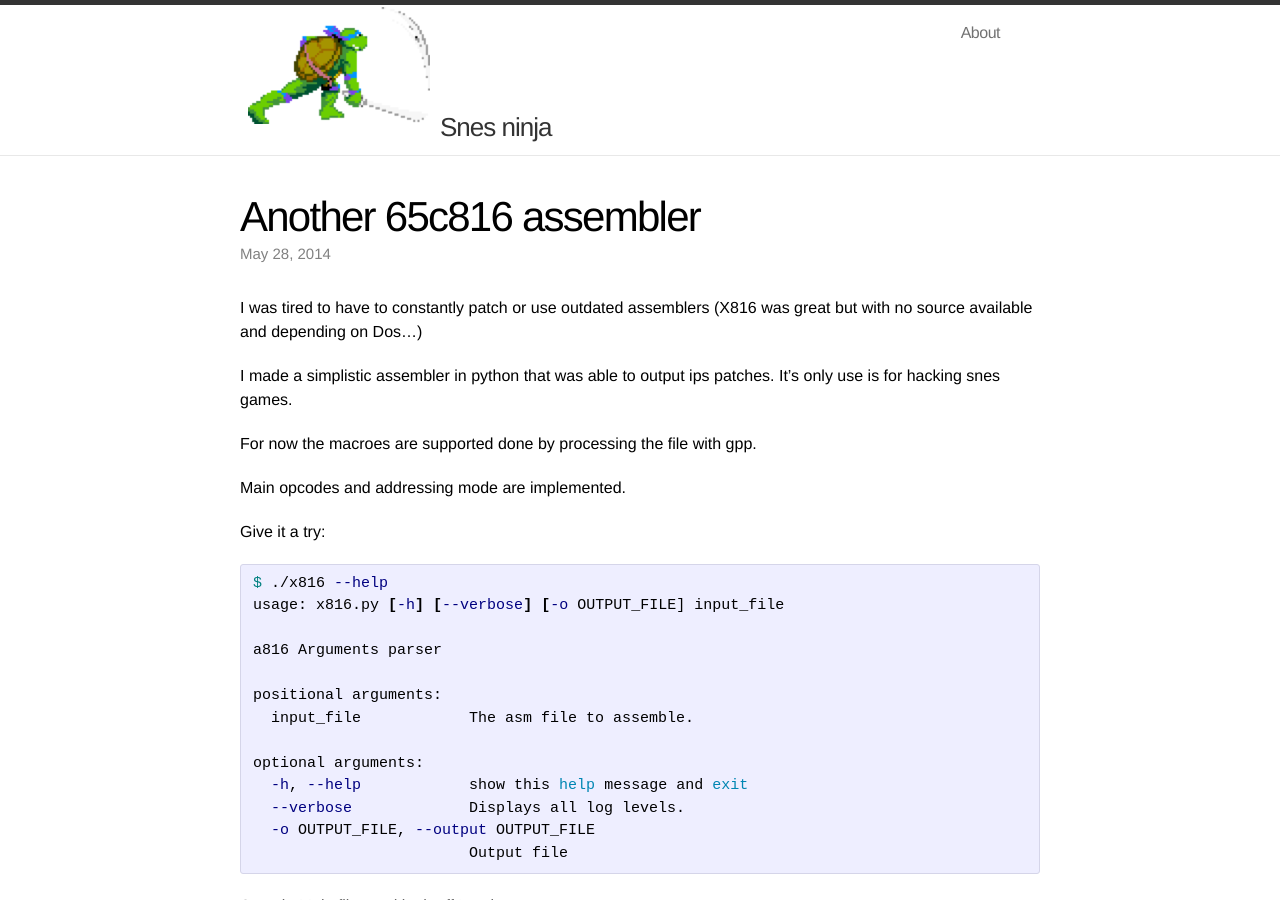
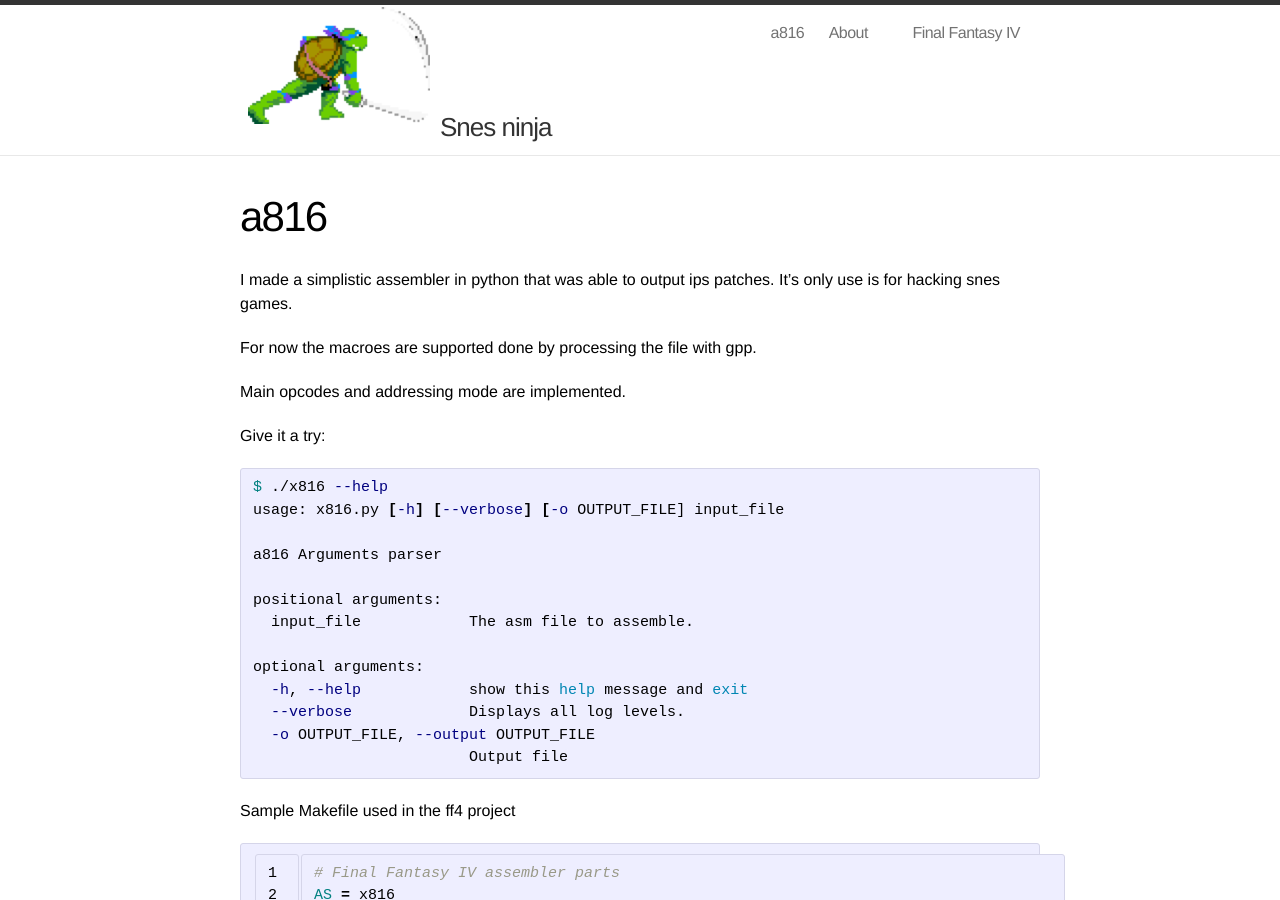
Before and after one commit to manz/manz.github.io, a Jekyll site: the page built from a816.md, in a window 1280 px wide and 900 px high. Built offline with Jekyll 4.4.1, drawn with Linux system fonts in a browser that asks for light colours.

```diff
--- a/_posts/2014-05-28-welcome-to-jekyll.markdown
+++ b/a816.md
@@ -1,11 +1,8 @@
 ---
-layout: post
-title:  "Another 65c816 assembler"
-date:   2014-05-28 13:33:47
-categories: a816 update
+layout: page
+title: a816
+permalink: /a816/
 ---
-
-I was tired to have to constantly patch or use outdated assemblers (X816 was great but with no source available and depending on Dos...)
 
 I made a simplistic assembler in python that was able to output ips patches. It's only use is for hacking snes games.
 
```
Also changed, not shown: _posts/2014-05-28-introducing-a816.markdown (added, +8 -0 lines), ff4.md (added, +9 -0 lines), images/box-snes-jp-1.jpg (added).
